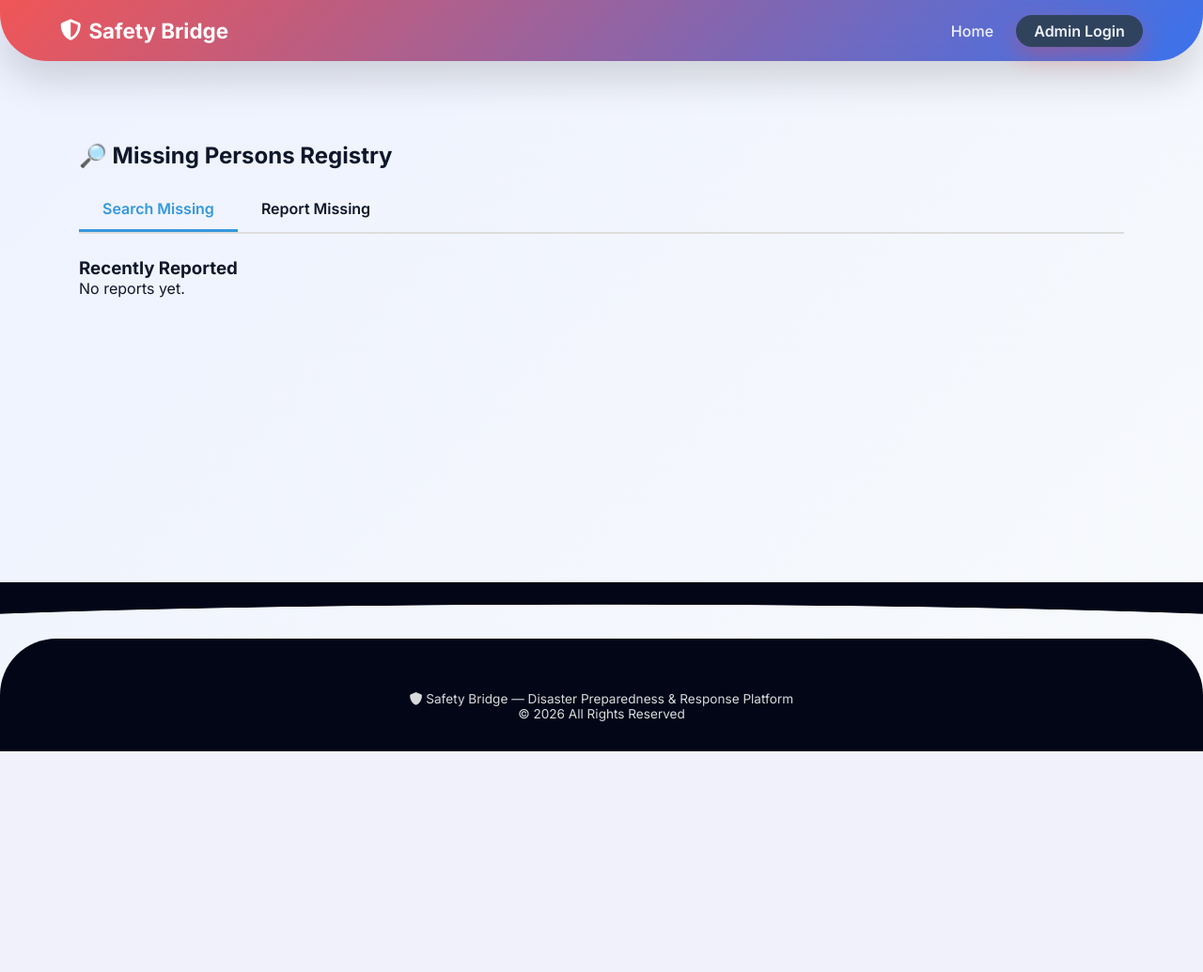
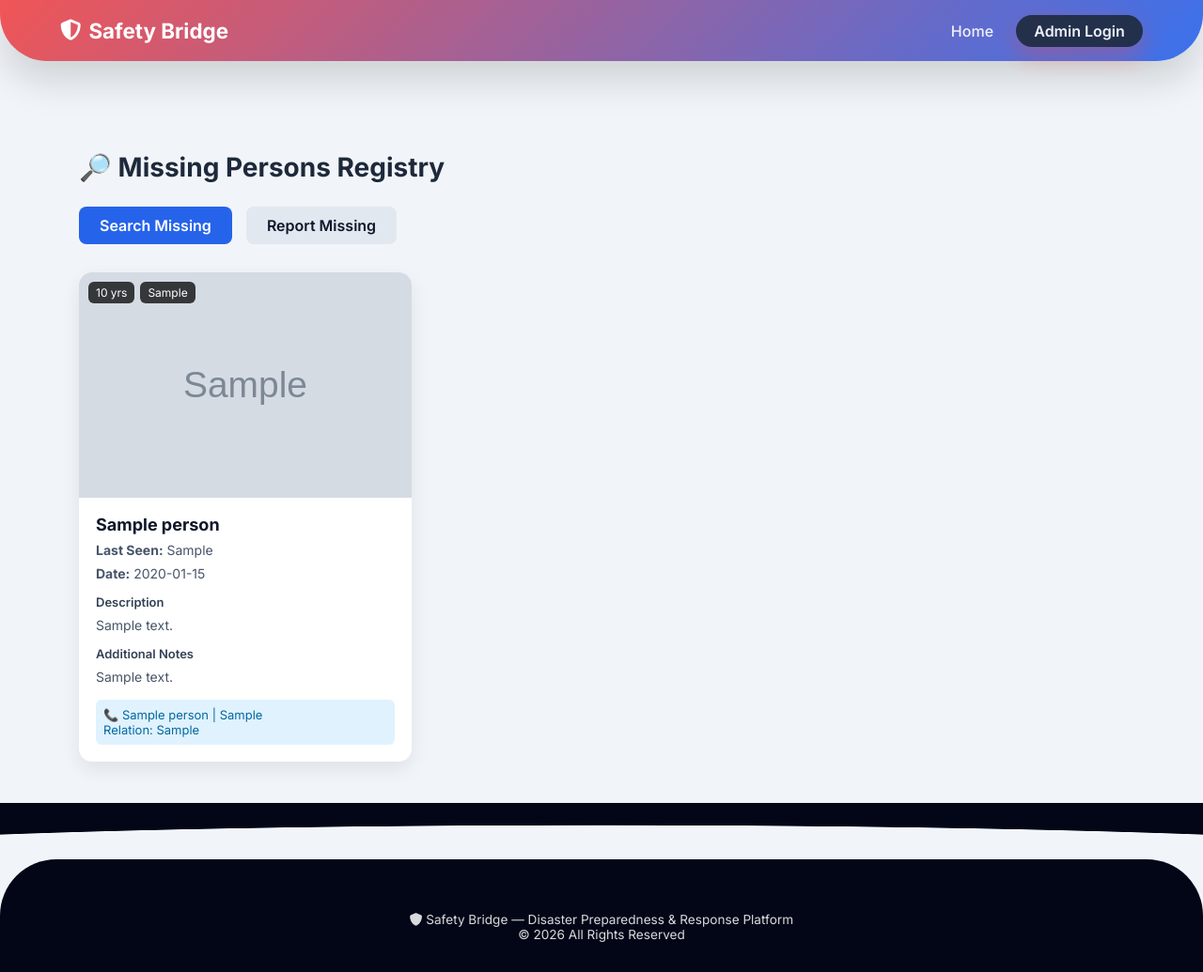
Before and after one commit to dilip2k04/Disaster-Management-Python, a Flask app: page /missing in a window 1280 px wide. Shown: the whole page at 94% size. Before the commit the page ends 800 px from the top, so only its background shows below. Run offline with Flask 3, Linux system fonts and the light colour scheme; tables that the repository leaves empty hold one stand-in row (values such as "Sample post"); grey boxes marked "Sample" are stand-in pictures.

Commit message:
cloudinary update

```diff
--- a/app.py
+++ b/app.py
@@ -7,6 +7,9 @@
 from werkzeug.security import generate_password_hash, check_password_hash
 from twilio.rest import Client
 from dotenv import load_dotenv
+import cloudinary
+import cloudinary.uploader
+
 
 # =====================================================
 # INIT
@@ -58,6 +61,24 @@
             location TEXT,
             datetime TEXT,
             message TEXT
+        )
+        """)
+
+        c.execute("""
+        CREATE TABLE IF NOT EXISTS missing_persons(
+            id INTEGER PRIMARY KEY AUTOINCREMENT,
+            name TEXT,
+            age INTEGER,
+            gender TEXT,
+            location TEXT,
+            date_seen TEXT,
+            description TEXT,
+            notes TEXT,
+            photo_url TEXT,
+            reporter_name TEXT,
+            reporter_contact TEXT,
+            reporter_relation TEXT,
+            created_at TIMESTAMP DEFAULT CURRENT_TIMESTAMP
         )
         """)
 
@@ -118,6 +139,59 @@
         pass
 
 
+cloudinary.config(
+    cloud_name=os.getenv("CLOUDINARY_CLOUD_NAME"),
+    api_key=os.getenv("CLOUDINARY_API_KEY"),
+    api_secret=os.getenv("CLOUDINARY_API_SECRET")
+)
+
+
+@app.route("/missing")
+def missing():
+
+    with get_db() as conn:
+        persons = conn.execute(
+            "SELECT * FROM missing_persons ORDER BY created_at DESC"
+        ).fetchall()
+
+    return render_template("missing.html", persons=persons)
+
+@app.route("/report-missing", methods=["POST"])
+def report_missing():
+
+    photo = request.files.get("photo")
+    photo_url = None
+
+    # upload to cloudinary
+    if photo and photo.filename:
+        result = cloudinary.uploader.upload(photo)
+        photo_url = result["secure_url"]
+
+    with get_db() as conn:
+        conn.execute("""
+            INSERT INTO missing_persons
+            (name, age, gender, location, date_seen, description, notes,
+             photo_url, reporter_name, reporter_contact, reporter_relation)
+            VALUES(?,?,?,?,?,?,?,?,?,?,?)
+        """, (
+            request.form["name"],
+            request.form["age"],
+            request.form["gender"],
+            request.form["location"],
+            request.form["date"],
+            request.form["description"],
+            request.form.get("notes"),
+            photo_url,
+            request.form["reporter_name"],
+            request.form["reporter_contact"],
+            request.form["reporter_relation"]
+        ))
+
+        conn.commit()
+
+    flash("Missing person reported successfully", "success")
+    return redirect(url_for("missing"))
+
 # =====================================================
 # ROUTES
 # =====================================================
@@ -148,6 +222,7 @@
         return redirect(url_for("register"))
 
     return render_template("register.html")
+
 
 
 # =====================================================
@@ -514,11 +589,6 @@
     return render_template("firstaid.html")
 
 
-@app.route("/missing")
-def missing():
-    return render_template("missing.html")
-
-
 @app.route("/protection")
 def protection():
     return render_template("protecthome.html")
--- a/templates/missing.html
+++ b/templates/missing.html
@@ -3,83 +3,205 @@
 
 <style>
 :root{
- --primary:#2c3e50;
- --accent:#3498db;
- --secondary:#e74c3c;
- --success:#27ae60;
+ --primary:#1e293b;
+ --accent:#2563eb;
+ --secondary:#dc2626;
+ --success:#16a34a;
+ --bg:#f1f5f9;
 }
 
-.container{max-width:1200px;margin:auto;padding:30px 20px}
-.tabs{display:flex;margin-bottom:25px;border-bottom:2px solid #ddd}
-.tab{padding:12px 25px;cursor:pointer;font-weight:600}
-.tab.active{border-bottom:3px solid var(--accent);color:var(--accent)}
+body{
+ background:var(--bg);
+}
+
+/* container */
+.container{
+ max-width:1250px;
+ margin:auto;
+ padding:40px 20px;
+}
+
+/* heading */
+.page-title{
+ font-size:28px;
+ font-weight:700;
+ margin-bottom:25px;
+ color:var(--primary);
+ display:flex;
+ align-items:center;
+ gap:10px;
+}
+
+/* tabs */
+.tabs{
+ display:flex;
+ gap:15px;
+ margin-bottom:30px;
+}
+
+.tab{
+ padding:10px 22px;
+ background:#e2e8f0;
+ border-radius:8px;
+ font-weight:600;
+ cursor:pointer;
+ transition:.25s;
+}
+
+.tab.active{
+ background:var(--accent);
+ color:white;
+}
 
 .tab-content{display:none}
 .tab-content.active{display:block}
 
-.search-section{
- background:white;
- padding:25px;
- border-radius:10px;
- box-shadow:0 6px 18px rgba(0,0,0,.06);
- margin-bottom:30px;
-}
-
+/* cards grid */
 .missing-persons-grid{
  display:grid;
- grid-template-columns:repeat(auto-fill,minmax(280px,1fr));
+ grid-template-columns:repeat(auto-fill,minmax(320px,1fr));
  gap:25px;
 }
 
+/* card */
 .person-card{
  background:white;
- border-radius:12px;
+ border-radius:14px;
  overflow:hidden;
- box-shadow:0 6px 18px rgba(0,0,0,.07);
- transition:.3s;
+ box-shadow:0 8px 20px rgba(0,0,0,.08);
+ transition:.25s;
+ display:flex;
+ flex-direction:column;
 }
-.person-card:hover{transform:translateY(-4px)}
 
+.person-card:hover{
+ transform:translateY(-6px);
+ box-shadow:0 12px 25px rgba(0,0,0,.12);
+}
+
+/* image */
 .person-image{
  height:240px;
  background-size:cover;
  background-position:center;
+ position:relative;
 }
 
-.person-details{padding:16px}
+/* top badges */
+.badges{
+ position:absolute;
+ top:10px;
+ left:10px;
+ display:flex;
+ gap:6px;
+}
 
+.badge{
+ background:rgba(0,0,0,.75);
+ color:white;
+ font-size:12px;
+ padding:4px 8px;
+ border-radius:6px;
+}
+
+/* details */
+.person-details{
+ padding:18px;
+ display:flex;
+ flex-direction:column;
+ gap:8px;
+}
+
+.person-details h4{
+ font-size:18px;
+ font-weight:700;
+}
+
+.info{
+ font-size:14px;
+ color:#475569;
+}
+
+.section-label{
+ font-weight:600;
+ color:#334155;
+ font-size:13px;
+ margin-top:6px;
+}
+
+.contact{
+ margin-top:8px;
+ background:#e0f2fe;
+ padding:8px;
+ border-radius:6px;
+ font-size:13px;
+ color:#0369a1;
+}
+
+/* report form */
+.search-section{
+ background:white;
+ padding:28px;
+ border-radius:14px;
+ box-shadow:0 8px 20px rgba(0,0,0,.08);
+}
+
+form{
+ display:grid;
+ grid-template-columns:repeat(auto-fill,minmax(260px,1fr));
+ gap:14px;
+}
+
+textarea{
+ grid-column:1/-1;
+}
+
+input,select,textarea{
+ padding:10px;
+ border-radius:8px;
+ border:1px solid #e2e8f0;
+ font-size:14px;
+}
+
+/* buttons */
 .btn{
  background:var(--accent);
  color:white;
  border:none;
- padding:10px 18px;
- border-radius:6px;
+ padding:11px 20px;
+ border-radius:8px;
  font-weight:600;
+ cursor:pointer;
 }
-.btn-secondary{background:var(--secondary)}
 
-input,textarea,select{
- width:100%;
+.btn-secondary{
+ background:var(--secondary);
+}
+
+.submit-btn{
+ grid-column:1/-1;
+}
+
+.flash{
+ background:#dcfce7;
+ color:#065f46;
  padding:10px;
- border-radius:6px;
- border:1px solid #ddd;
- margin-bottom:12px;
+ border-radius:8px;
+ margin-bottom:20px;
 }
+
 </style>
 
 
 <div class="container">
 
-<h2 style="margin-bottom:20px">🔎 Missing Persons Registry</h2>
+<h2 class="page-title">🔎 Missing Persons Registry</h2>
 
 {% with messages = get_flashed_messages() %}
 {% if messages %}
-<div style="background:#d1fae5;color:#065f46;padding:10px;border-radius:6px;margin-bottom:15px">
-  {{ messages[0] }}
-</div>
+<div class="flash">{{ messages[0] }}</div>
 {% endif %}
 {% endwith %}
-
 
 <div class="tabs">
   <div class="tab active" data-tab="list">Search Missing</div>
@@ -90,8 +212,6 @@
 <!-- ================= LIST ================= -->
 <div class="tab-content active" id="list">
 
-<h3>Recently Reported</h3>
-
 <div class="missing-persons-grid">
 
 {% for p in persons %}
@@ -99,19 +219,34 @@
 
   <div class="person-image"
        style="background-image:url('{{ p.photo_url or url_for('static', filename='no-image.png') }}')">
+
+      <div class="badges">
+        <span class="badge">{{ p.age }} yrs</span>
+        <span class="badge">{{ p.gender }}</span>
+      </div>
   </div>
 
   <div class="person-details">
+
       <h4>{{ p.name }}</h4>
-      <small>{{ p.age }} yrs • {{ p.gender }}</small>
 
-      <p><b>Last seen:</b> {{ p.location }} ({{ p.date_seen }})</p>
+      <div class="info"><b>Last Seen:</b> {{ p.location }}</div>
+      <div class="info"><b>Date:</b> {{ p.date_seen }}</div>
 
-      <p style="font-size:14px">{{ p.description }}</p>
+      <div class="section-label">Description</div>
+      <div class="info">{{ p.description }}</div>
 
-      <p style="font-size:12px;color:#666">
-        Contact: {{ p.reporter_contact }}
-      </p>
+      {% if p.notes %}
+      <div class="section-label">Additional Notes</div>
+      <div class="info">{{ p.notes }}</div>
+      {% endif %}
+
+      <div class="contact">
+        📞 {{ p.reporter_name }} | {{ p.reporter_contact }}
+        <br>
+        Relation: {{ p.reporter_relation }}
+      </div>
+
   </div>
 
 </div>
@@ -129,14 +264,13 @@
 
 <div class="search-section">
 
-<h3>Report a Missing Person</h3>
+<h3 style="margin-bottom:15px">Report a Missing Person</h3>
 
 <form method="POST"
       action="/report-missing"
       enctype="multipart/form-data">
 
 <input name="name" placeholder="Full Name" required>
-
 <input name="age" type="number" placeholder="Age" required>
 
 <select name="gender" required>
@@ -147,7 +281,6 @@
 </select>
 
 <input name="location" placeholder="Last Known Location" required>
-
 <input name="date" type="date" required>
 
 <textarea name="description" placeholder="Physical Description" required></textarea>
@@ -157,12 +290,10 @@
 <input type="file" name="photo" accept="image/*">
 
 <input name="reporter_name" placeholder="Your Name" required>
-
 <input name="reporter_contact" placeholder="Phone or Email" required>
-
 <input name="reporter_relation" placeholder="Relationship" required>
 
-<button class="btn btn-secondary">Submit Report</button>
+<button class="btn btn-secondary submit-btn">Submit Report</button>
 
 </form>
 
```
